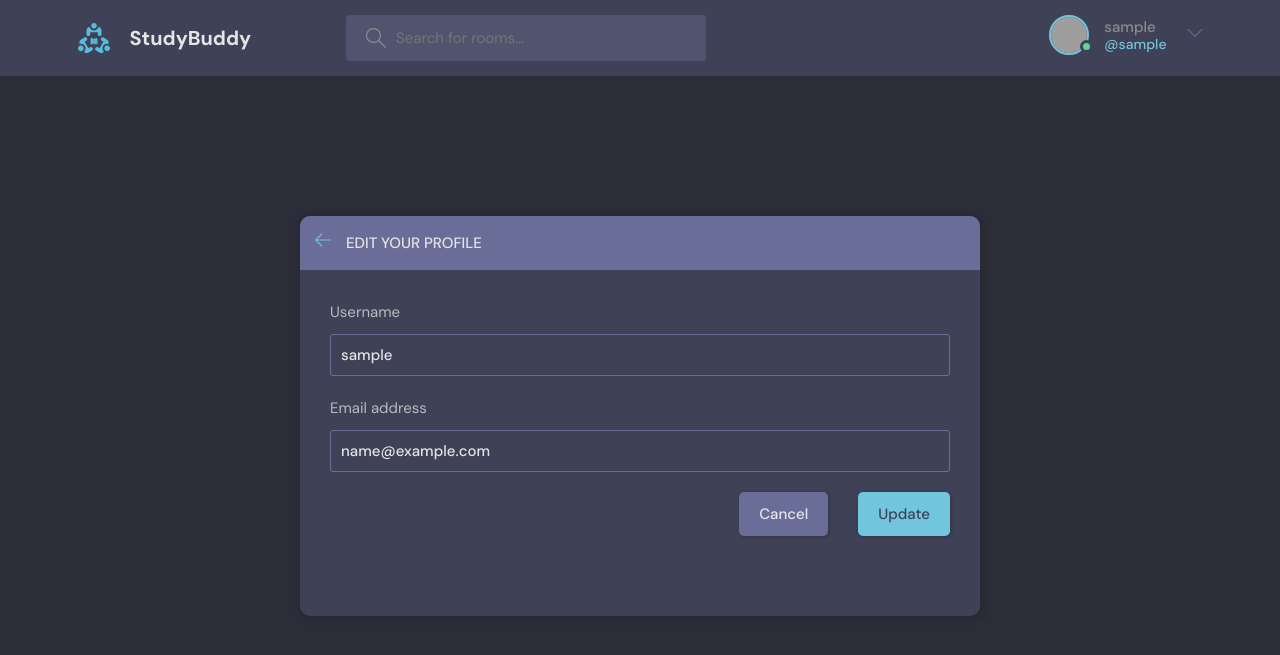
After one commit to Successinnovatia/studybuddy, a Django app: page /update-user/ in a window 1280 px wide. The commit adds this page. Shown: the top 655 px of the page. Run offline with Django 4.2, Linux system fonts and the light colour scheme; the visitor is signed in with stand-in values (Sample User, id 1); grey boxes are pictures that could not be loaded.

Commit message:
continue edit user account page. views: create new function UpdateUser. urls: add update-user. forms.py: create new form UserForm. templates: update profile.html to show 'edit profile', update update-user.html and navbar.html

```diff
--- a/base/forms.py
+++ b/base/forms.py
@@ -1,9 +1,15 @@
 from dataclasses import field
 from django.forms import ModelForm
 from .models import Room
+from django.contrib.auth.models import User
 
 class RoomForm(ModelForm):
     class Meta:
         model = Room
         fields = '__all__'
         exclude = ['host', 'participants']
+
+class UserForm(ModelForm):
+    class Meta:
+        model = User
+        fields = ['username', 'email']
--- a/base/templates/base/profile.html
+++ b/base/templates/base/profile.html
@@ -18,7 +18,9 @@
         <div class="profile__info">
           <h3>{{user.username}}</h3>
           <p>@{{user.username}}</p>
-          <a href="edit-user.html" class="btn btn--main btn--pill">Edit Profile</a>
+          {% if request.user == user %}
+          <a href="{% url 'update-user' %}" class="btn btn--main btn--pill">Edit Profile</a>
+          {% endif %}
         </div>
         <div class="profile__about">
           <h3>About</h3>
--- /dev/null
+++ b/base/templates/base/update-user.html
@@ -0,0 +1,44 @@
+{% extends 'main.html' %}
+
+{% block content %}
+
+
+<main class="update-account layout">
+    <div class="container">
+        <div class="layout__box">
+            <div class="layout__boxHeader">
+                <div class="layout__boxTitle">
+                    <a href="{% url 'home' %}">
+                        <svg version="1.1" xmlns="http://www.w3.org/2000/svg" width="32" height="32"
+                            viewBox="0 0 32 32">
+                            <title>arrow-left</title>
+                            <path
+                                d="M13.723 2.286l-13.723 13.714 13.719 13.714 1.616-1.611-10.96-10.96h27.625v-2.286h-27.625l10.965-10.965-1.616-1.607z">
+                            </path>
+                        </svg>
+                    </a>
+                    <h3>Edit your profile</h3>
+                </div>
+            </div>
+            <div class="layout__body">
+              <form class="form" action="" method="POST">
+                   {% csrf_token %}
+                   {% for field in form %}
+                    <div class="form__group">
+                        <label for="profile_pic">{{field.label}}</label>
+                        {{field}}
+                    </div>
+                    {% endfor %}
+
+
+                  <div class="form__action">
+                      <a class="btn btn--dark" href="index.html">Cancel</a>
+                      <button class="btn btn--main" type="submit">Update</button>
+                  </div>
+              </form>
+            </div>
+        </div>
+    </div>
+  </div>
+</main>
+{% endblock content %}
--- a/base/urls.py
+++ b/base/urls.py
@@ -11,4 +11,5 @@ urlpatterns = [
     path('update-room/<str:pk>/', views.updateRoom, name = "update-room"),
     path('delete-room/<str:pk>/', views.deleteRoom, name = "delete-room"),
     path('delete-message/<str:pk>/', views.deleteMessage, name = "delete-message"),
+    path('update-user/', views.updateUser, name = "update-user"),
 ]
--- a/base/views.py
+++ b/base/views.py
@@ -7,7 +7,7 @@ from django.contrib.auth.models import User
 from django.contrib.auth import authenticate, login, logout
 from django.contrib.auth.forms import UserCreationForm
 from .models import Room, Topic, Message
-from .forms import RoomForm
+from .forms import RoomForm, UserForm
 # Create your views here.
 
 # rooms = [
@@ -173,3 +173,15 @@ def deleteMessage (request, pk):
         message.delete()
         return redirect('home')
     return render(request, 'base/delete.html', {'obj':message})
+
+
+@login_required(login_url='login')
+def updateUser(request):
+    user = request.user
+    form = UserForm(instance=user)
+    if request.method == 'POST':
+        form = UserForm(request.POST, instance=user)
+        if form.is_valid():
+            form.save()
+            return redirect('user-profile', pk=user.id)
+    return render(request, 'base/update-user.html', {'form': form})
--- a/templates/navbar.html
+++ b/templates/navbar.html
@@ -30,7 +30,7 @@
 
      {% if request.user.is_authenticated %}
      <div class="header__user">
-        <a href="profile.html">
+        <a href="{% url 'update-user' %}">
           <div class="avatar avatar--medium active">
             <img src="https://randomuser.me/api/portraits/men/37.jpg" />
           </div>
@@ -58,7 +58,7 @@
         </a>
       {% endif %}
       <div class="dropdown-menu">
-        <a href="settings.html" class="dropdown-link"
+        <a href="{% url 'update-user' %}" class="dropdown-link"
           ><svg
             version="1.1"
             xmlns="http://www.w3.org/2000/svg"
```
